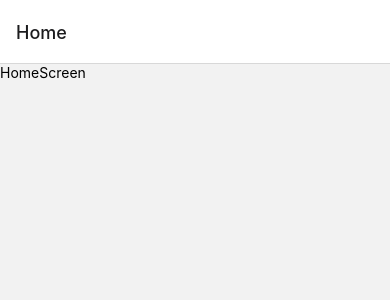
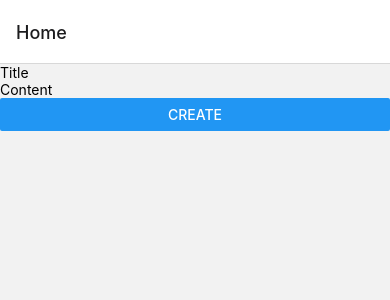
Before and after one commit to shreya-mishra/google-keep, a React Native app: screen /Home in a window 390 px wide. Shown: the top 300 px of the page. Built offline with nearby package versions, Linux system fonts and the light colour scheme.

Commit message:
added basic functionality ie CRUD operation of notes

```diff
--- /dev/null
+++ b/src/components/CreateNote.tsx
@@ -0,0 +1,32 @@
+// CreateNote.js
+import React, { useState } from "react";
+import { View, TextInput, Button } from "react-native";
+
+const CreateNote = ({ onCreate }) => {
+  const [title, setTitle] = useState("");
+  const [content, setContent] = useState("");
+
+  const handleCreate = () => {
+    onCreate({ title, content });
+    setTitle("");
+    setContent("");
+  };
+
+  return (
+    <View>
+      <TextInput
+        placeholder="Title"
+        value={title}
+        onChangeText={(text) => setTitle(text)}
+      />
+      <TextInput
+        placeholder="Content"
+        value={content}
+        onChangeText={(text) => setContent(text)}
+      />
+      <Button title="Create" onPress={handleCreate} />
+    </View>
+  );
+};
+
+export default CreateNote;
--- /dev/null
+++ b/src/components/NoteItem.tsx
@@ -0,0 +1,19 @@
+// NoteItem.js
+import React from "react";
+import { View, Text, TouchableOpacity } from "react-native";
+
+const NoteItem = ({ note, onDelete, onEdit }) => {
+  return (
+    <View>
+      <TouchableOpacity onPress={() => onEdit(note)}>
+        <Text>{note.title}</Text>
+        <Text>{note.content}</Text>
+      </TouchableOpacity>
+      <TouchableOpacity onPress={() => onDelete(note.id)}>
+        <Text>Delete</Text>
+      </TouchableOpacity>
+    </View>
+  );
+};
+
+export default NoteItem;
--- /dev/null
+++ b/src/components/NoteList.tsx
@@ -0,0 +1,18 @@
+// NoteList.js
+import React from "react";
+import { FlatList } from "react-native";
+import NoteItem from "./NoteItem";
+
+const NoteList = ({ notes, onDelete, onEdit }) => {
+  return (
+    <FlatList
+      data={notes}
+      keyExtractor={(item) => (item && item.id ? item.id.toString() : "")}
+      renderItem={({ item }) => (
+        <NoteItem note={item} onDelete={onDelete} onEdit={onEdit} />
+      )}
+    />
+  );
+};
+
+export default NoteList;
--- a/src/screens/HomeScreen.tsx
+++ b/src/screens/HomeScreen.tsx
@@ -1,14 +1,36 @@
-import { StyleSheet, Text, View } from "react-native";
-import React from "react";
+// HomeScreen.js
+import React, { useState } from "react";
+import { View, Button } from "react-native";
+import CreateNote from "../components/CreateNote";
+import NoteList from "../components/NoteList";
+const HomeScreen = () => {
+  const [notes, setNotes] = useState([]);
 
-const HomeScreen = () => {
+  const handleCreateNote = (note) => {
+    const newNote = { ...note, id: Math.random() };
+    setNotes([newNote, ...notes]);
+  };
+
+  const handleEditNote = (editedNote) => {
+    setNotes((prevNotes) =>
+      prevNotes.map((note) => (note.id === editedNote.id ? editedNote : note))
+    );
+  };
+
+  const handleDeleteNote = (noteId) => {
+    setNotes((prevNotes) => prevNotes.filter((note) => note.id !== noteId));
+  };
+
   return (
     <View>
-      <Text>HomeScreen</Text>
+      <CreateNote onCreate={handleCreateNote} />
+      <NoteList
+        notes={notes}
+        onDelete={handleDeleteNote}
+        onEdit={handleEditNote}
+      />
     </View>
   );
 };
 
 export default HomeScreen;
-
-const styles = StyleSheet.create({});
```
